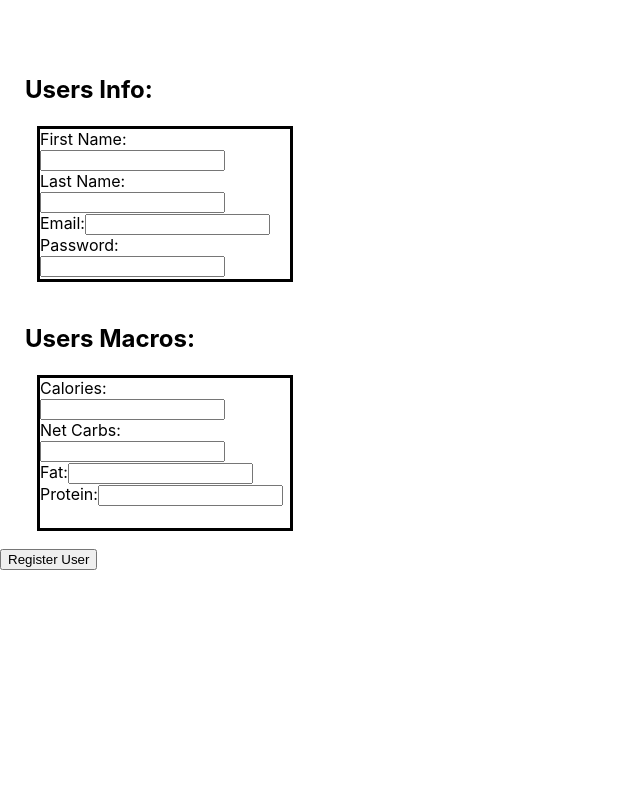
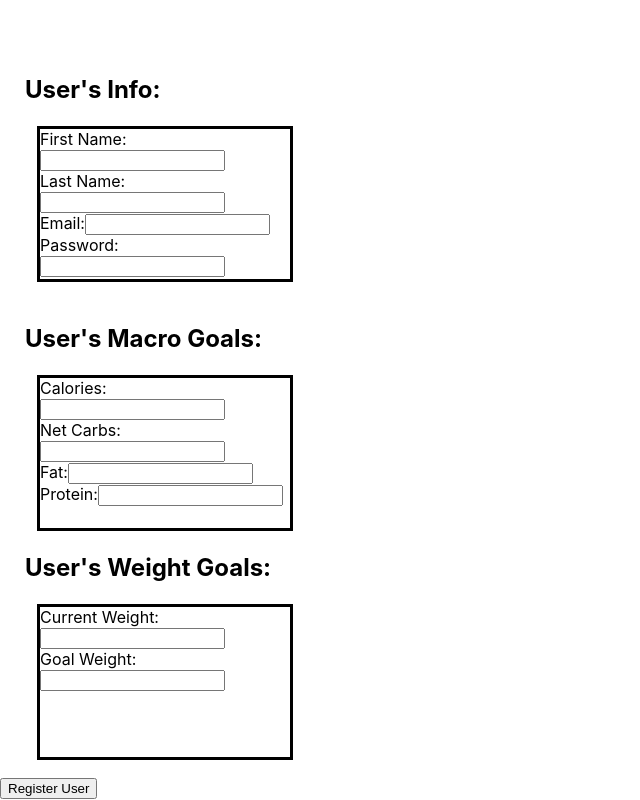
Before and after one commit to als735/foodFriends, a React (Create React App) app: page /register in a window 1280 px wide. Shown: the whole page, without its empty margins (0-640 px from the left). Built offline with nearby package versions, Linux system fonts and the light colour scheme.

Commit message:
thursday night commit

```diff
--- a/src/Components/nav/Nav.js
+++ b/src/Components/nav/Nav.js
@@ -29,10 +29,12 @@ class Nav extends Component {
     }
 
     authMe = () => {
+        debugger;
         axios.get('/api/auth/me').then(res => {
+            debugger;
             if(res.data){
-                console.log(res.data, 'data');
-                this.props.setUser(res.data);
+                console.log(res.data.user, 'data');
+                this.props.setUser(res.data.user);
             }else{
                 this.props.history.push('/')
             }
--- a/src/Components/register/Register.js
+++ b/src/Components/register/Register.js
@@ -16,7 +16,8 @@ class Register extends Component {
             net_carbs : '',
             fat : '',
             protein : '',
-    }
+            current_weight: '',
+            goal_weight: ''    }
 
     register = () => {
         const registerObj = {
@@ -27,8 +28,10 @@ class Register extends Component {
             calories: this.state.calories,
             net_carbs: this.state.net_carbs,
             fat: this.state.fat,
-            protein: this.state.protein
-        };
+            protein: this.state.protein,
+            current_weight: this.state.current_weight,
+            goal_weight: this.state.goal_weight  };
+
         axios.post('/api/auth/register', registerObj).then(({ data }) => {
             if (data.success) {
                 this.props.setUser(data.user);
@@ -36,6 +39,7 @@ class Register extends Component {
             } else {
                 alert('Invalid Registration')
             }
+            console.log(data.user, 'user data')
         });
     };
 
@@ -54,7 +58,7 @@ class Register extends Component {
         return (
             <div className='registerPage'>
                 <div>
-                    <h2>Users Info:</h2>
+                    <h2>User's Info:</h2>
                     <div className='usersInfo'>
                         <div>
                             <label htmlFor="">
@@ -102,7 +106,7 @@ class Register extends Component {
                         </div>
                     </div>
                     <br/>
-                    <h2>Users Macros:</h2>
+                    <h2>User's Macro Goals:</h2>
                     <div className='usersMacros'>
                         <div>
                             <label htmlFor="">
@@ -149,6 +153,31 @@ class Register extends Component {
                             </label>
                         </div>
                     </div>
+                    <h2>User's Weight Goals:</h2>
+                    <div className='usersMacros'>
+                        <div>
+                            <label htmlFor="">
+                                Current Weight:
+                                <input
+                                    type="text"
+                                    name="current_weight"
+                                    value={this.state.current_weight}
+                                    onChange={this.handleInputChange}
+                                />
+                            </label>
+                        </div>
+                        <div>
+                            <label htmlFor="">
+                                Goal Weight:
+                                <input
+                                    type="text"
+                                    name="goal_weight"
+                                    value={this.state.goal_weight}
+                                    onChange={this.handleInputChange}
+                                />
+                            </label>
+                        </div>
+                    </div>
                     <div>
                         <label htmlFor="">
                             <button onClick={this.register}>Register User</button>
--- a/src/Ducks/action_creator.js
+++ b/src/Ducks/action_creator.js
@@ -12,3 +12,17 @@ export const setMacros = (macros) => {
         payload:macros,
     }
 }
+
+export const setWeight = (weight) => {
+    return {
+        type:"setWeight",
+        payload:weight,
+    }
+}
+
+export const setLife = (life) => {
+    return {
+        type:"setLife",
+        payload:life,
+    }
+}
--- a/src/Ducks/reducer.js
+++ b/src/Ducks/reducer.js
@@ -18,4 +18,22 @@ const macros = (state= {}, action) => {
     }
 }
 
-export default combineReducers({user, macros});
+const weight = (state= {}, action) => {
+    switch(action.type){
+        case 'setWeight':
+            return action.payload;
+        default:
+            return state;
+    }
+}
+
+const life = (state= {}, action) => {
+    switch(action.type){
+        case 'setLife':
+            return action.payload;
+        default:
+            return state;
+    }
+}
+
+export default combineReducers({user, macros, weight, life});
```
Also changed, not shown: controller/authController.js (+21 -6 lines).
